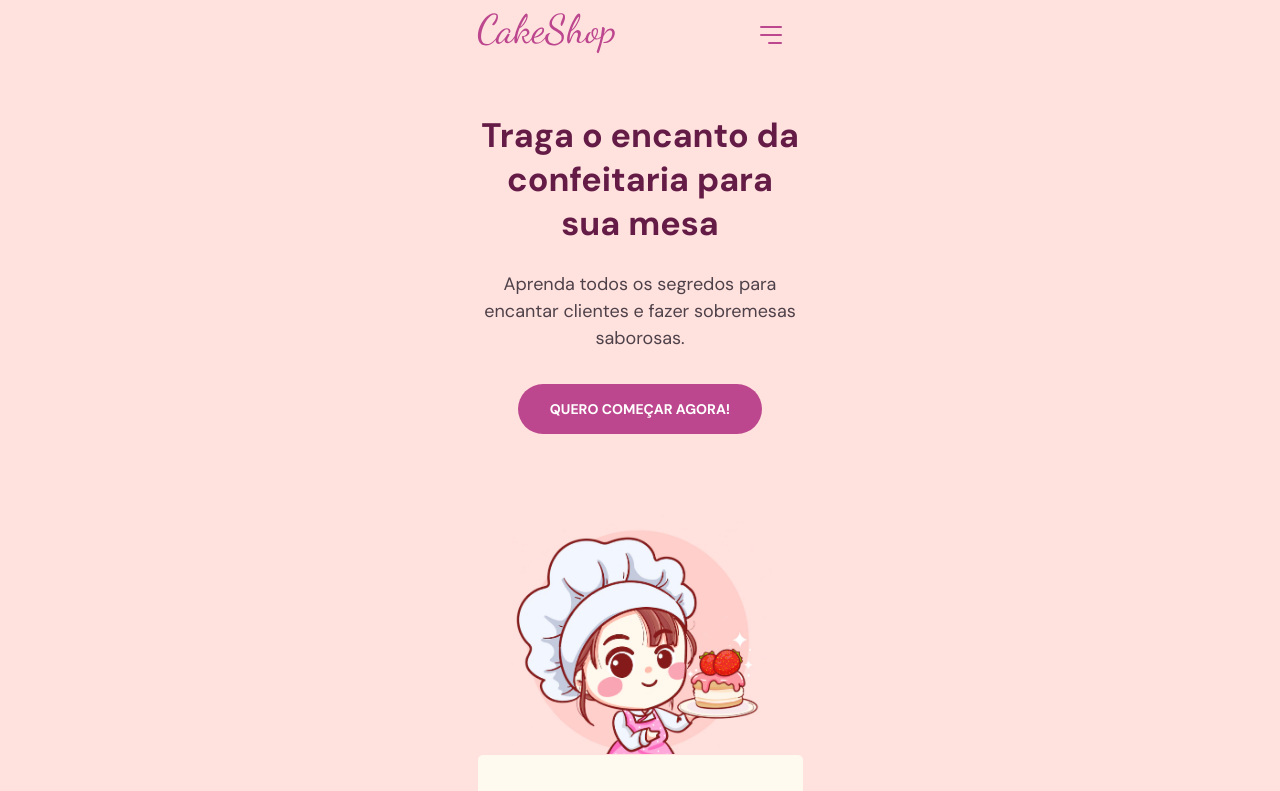
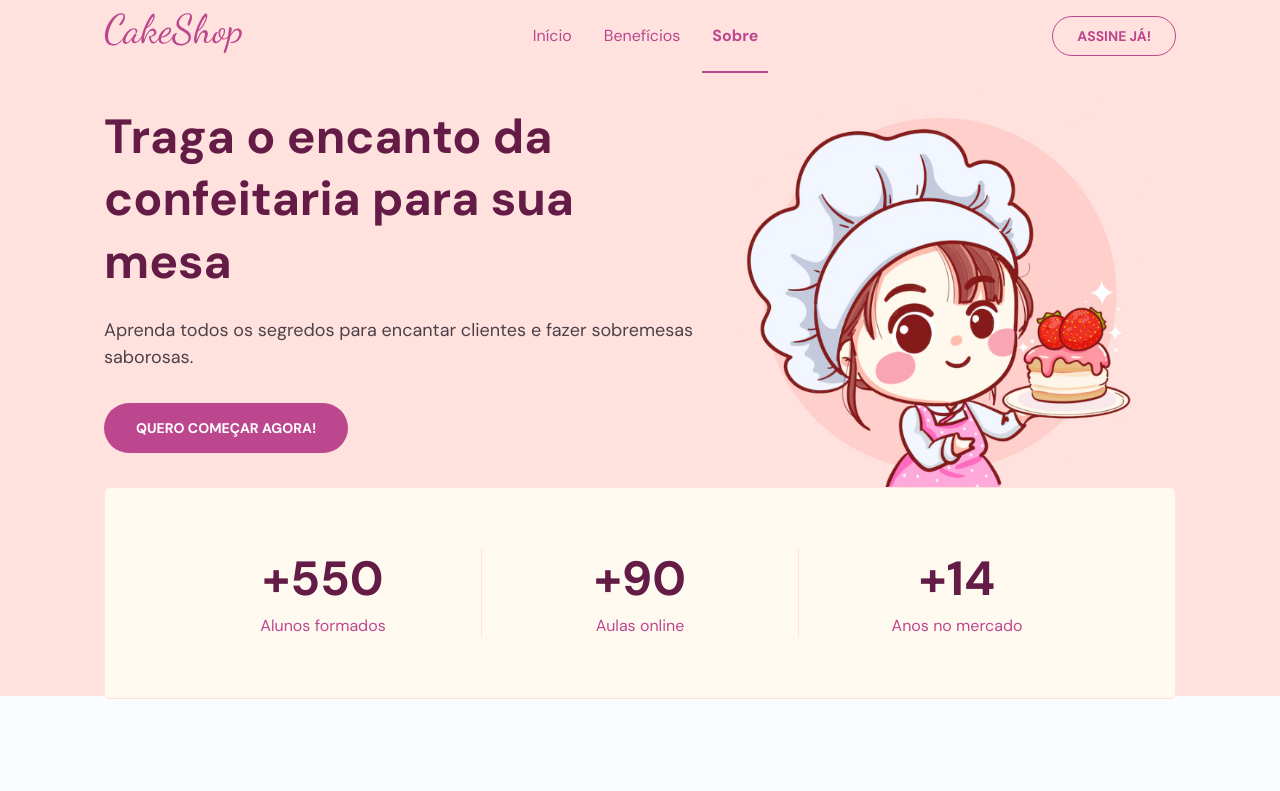
Before and after one commit to JessicaPalhano/CakeShop, a plain HTML site: page index.html in a window 1280 px wide. Shown: the top 791 px of the page. Drawn offline with nearby package versions, Linux system fonts and the light colour scheme.

Commit message:
Responsividade para web

```diff
--- a/style.css
+++ b/style.css
@@ -44,7 +44,8 @@ ul {
 }
 
 .wrapper {
-  width: 37.5rem;
+  /* width: 37.5rem; */
+  width: min(50rem, 100%);
   margin-inline: auto;
   padding-inline: 2.4rem;
 }
@@ -167,6 +168,11 @@ nav button {
   cursor: pointer;
 }
 
+nav .menu,
+nav .close-menu {
+  position: fixed;
+}
+
 /* MENU-EXPANDED =======================*/
 
 body.menu-expanded {
@@ -195,7 +201,7 @@ body.menu-expanded .close-menu {
 }
 
 body.menu-expanded .menu {
-  position: fixed;
+  /* position: fixed; */
   top: 0;
   left: 0;
   background-color: var(--primary-color);
@@ -244,7 +250,7 @@ body.menu-expanded .menu {
 .menu .button:hover {
   background-color: var(--primary-color);
   color: #ffffff;
-  filter: brightness(1.3);
+  filter: brightness(1.2);
 }
 
 body.menu-expanded .logo,
@@ -266,7 +272,7 @@ body.menu-expanded button path {
 #home::before {
   content: '';
   width: 100%;
-  height: calc(93rem + var(--nav-height));
+  height: calc(74% + var(--nav-height));
   background-color: var(--brand-light);
   display: block;
 
@@ -277,6 +283,7 @@ body.menu-expanded button path {
 }
 
 #home {
+  padding-block: 0;
   padding-top: calc(4.2rem + var(--nav-height));
 }
 
@@ -300,10 +307,11 @@ body.menu-expanded button path {
 }
 
 #home .stats {
-  height: 47rem;
-  width: 32.7rem;
+  /* height: 47rem; */
+  width: 100%;
+  padding-block: 4rem;
+  margin-inline: auto; /* eixo x = automatico = centralizado*/
 
-  margin-inline: auto; /* eixo x = automatico = centralizado*/
   background-color: var(--brand-beige);
   border: 0.1rem solid var(--brand-light);
   border-radius: 0.6rem;
@@ -313,7 +321,6 @@ body.menu-expanded button path {
   flex-direction: column;
   justify-content: center;
   gap: 6rem;
-  padding-block: 4rem;
 }
 
 #home .stat h3 {
@@ -423,3 +430,257 @@ footer .social-links {
   visibility: visible;
   transform: translateY(0);
 }
+
+/* RESPONSIVO =======================*/
+
+@media (min-width: 1024px) {
+
+  /* GERAL =======================*/
+  body {
+    overflow: auto; /*sobrepor a barra de rolagem*/
+  }
+
+  .wrapper {
+    width: min(112rem, 100%);
+    display: grid;
+  }
+
+
+  section {
+    padding-block: 16rem;
+  }
+
+  section header h2 {
+    font-size: 4rem;
+    line-height: 5.2rem;
+  }
+
+  .col-a {
+    grid-area: A;
+  }
+
+  .col-b {
+    grid-area: B;
+  }
+
+  /* NAVIGATION =======================*/
+
+  /* Reset */
+  nav#navigation .wrapper * {
+    margin: 0;
+    padding: 0;
+    visibility: initial;
+    display: initial;
+    opacity: initial;
+    flex-direction: initial;
+    position: initial;
+    font-size: initial;
+    transform: initial;
+    color: initial;
+    background-color: initial;
+    font-weight: initial;
+  }
+
+  nav#navigation .close-menu,
+  nav#navigation .open-menu,
+  nav#navigation .social-links {
+    display: none;
+  }
+
+  nav#navigation .menu {
+    display: flex;
+    align-items: center;
+    justify-content: space-between;
+    width: 60%;
+  }
+
+  nav#navigation .menu ul:nth-child(1){
+    display: flex;
+    gap: 3.2rem;
+  }
+
+  nav#navigation .menu ul li a {
+    color: var(--primary-color);
+  }
+
+  nav#navigation .menu a.button {
+    display: flex;
+    justify-content: center;
+    align-items: center;
+    padding: 1rem 2.4rem;
+    border: 1px solid var(--primary-color);
+    border-radius: 4rem;
+    color: var(--primary-color);
+    filter: initial;
+    font-weight: 700;
+    font-size: 1.4rem;
+    line-height: 1.8rem;
+    text-transform: uppercase;
+  }
+
+  nav#navigation .menu a.button:hover {
+    background-color: var(--primary-color);
+    color: #ffffff;
+    border: none;
+  }
+
+  nav#navigation.scroll .menu ul li a {
+    color:var(--brand-beige);
+  }
+
+  nav#navigation.scroll .menu a.button {
+    border-color: #ffffff;
+    color: #ffffff
+  }
+
+  nav#navigation .menu li a.active,
+  nav#navigation .menu li a:hover {
+    opacity: 1;
+    font-weight: 700;
+  }
+
+  nav#navigation .menu li a::after {
+    content: '';
+    width: 0%;
+    height: 0.2rem;
+    background-color: var(--primary-color);
+    position: relative;
+    bottom: -2rem;
+    left: -1rem;
+    display: block;
+    transition: width 0.2s;
+  }
+
+  nav#navigation.scroll .menu li a::after {
+    background-color: #ffffff;
+  }
+
+  nav#navigation .menu li a.active::after,
+  nav#navigation .menu li a:hover::after {
+    width: 100%;
+    padding-inline: 1rem;
+  }
+
+  nav#navigation.scroll .menu a.button.active,
+  nav#navigation.scroll .menu a.button:hover {
+    background-color: #ffffff;
+    color: var(--primary-color);
+  }
+
+  /* HOME =======================*/
+  #home::before {
+    height: calc(96% - var(--nav-height));
+  }
+
+  #home {
+    padding-top: var(--nav-height) ;
+  }
+
+  #home .wrapper {
+    grid-template-columns: 60.5rem 1fr;
+    grid-template-areas:
+    'A B'
+    'C C';
+  }
+
+  #home .col-a {
+    text-align: left;
+    align-self: center;
+  }
+
+  #home h1{
+    font-size: 4.8rem;
+  }
+
+  #home .content p {
+    font-size: 1.8rem;
+  }
+
+  #home .stats {
+    grid-area: C;
+    flex-direction: row;
+    padding: 6rem;
+    gap: 0;
+  }
+
+  #home .stats .stat + .stat {
+    border-left: 1px solid var(--brand-light);
+  }
+
+  #home .stats .stat {
+    flex: 1;
+  }
+
+  #home .button {
+    margin: 0;
+  }
+
+  #home img {
+    width: 42rem;
+  }
+  /* SERVICES =======================*/
+   #services h2 {
+     width: 47rem;
+     margin-inline: auto;
+   }
+
+   #services .cards {
+    flex-direction: row;
+    flex-wrap: wrap;
+    gap: 4rem;
+   }
+
+   #services .card {
+     width: 30%;
+     flex-grow: 1;
+   }
+
+  /* ABOUT =======================*/
+
+  #about .wrapper {
+    grid-template-columns: 48rem 1fr;
+    grid-template-areas: 'B A';
+    gap: 6rem;
+  }
+
+  #about .col-a {
+    align-self: center;
+  }
+
+  #about .content p {
+    margin-bottom: 0;
+  }
+
+  /* CONTACT =======================*/
+
+  #contact .wrapper {
+    grid-template-columns: 1fr 57rem;
+    grid-template-areas: 'A B';
+    gap: 6rem;
+  }
+
+  /* FOOTER =======================*/
+
+  footer {
+    padding-block: 8rem;
+  }
+
+  footer .wrapper {
+    grid-template-columns: 1fr 1fr;
+    grid-template-areas: 'A B';
+  }
+
+  footer .col-a {
+    align-self: center;
+  }
+
+  footer .col-b {
+    align-self: center;
+    justify-self: flex-end;
+  }
+
+  footer p {
+    margin-bottom: 0;
+  }
+
+}
```
